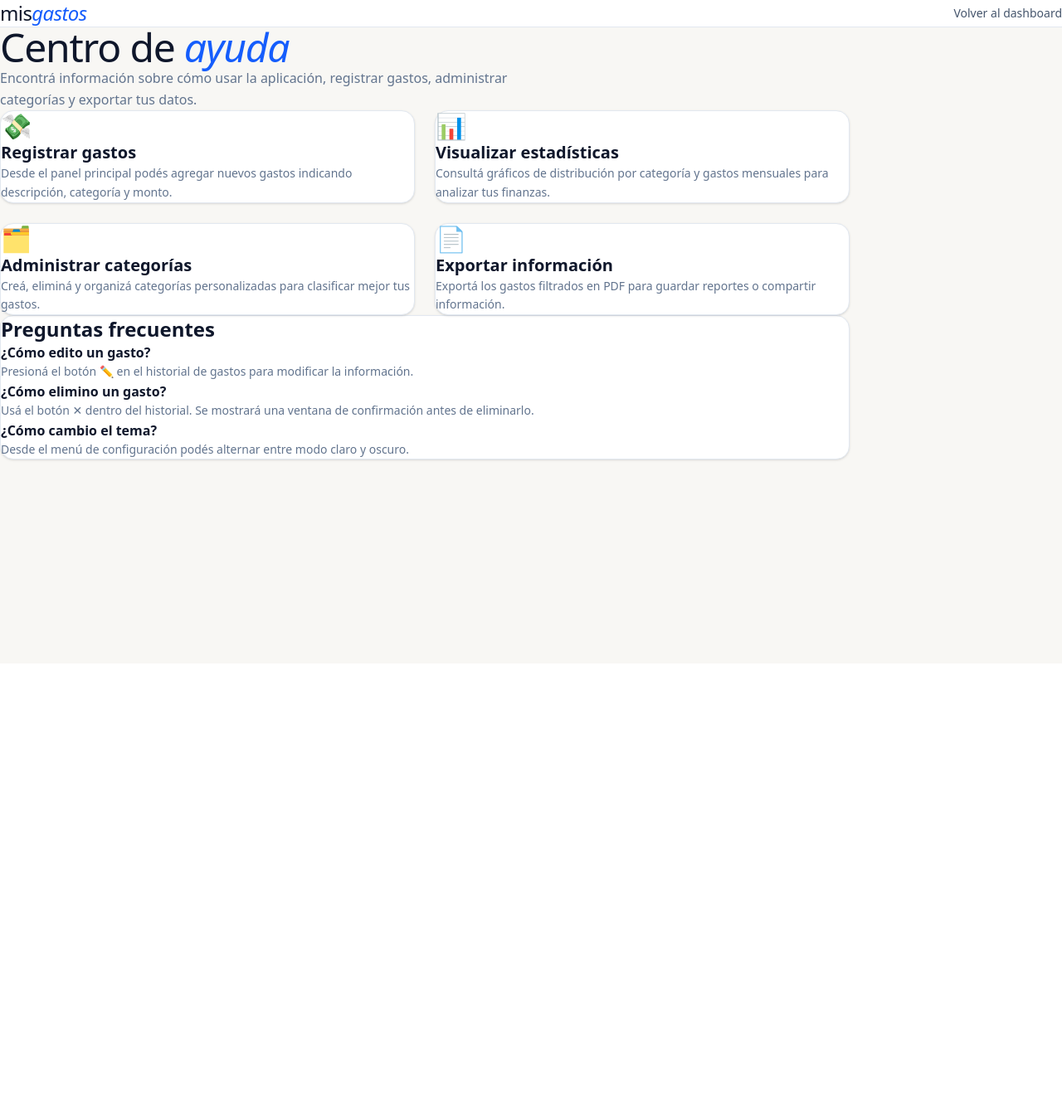
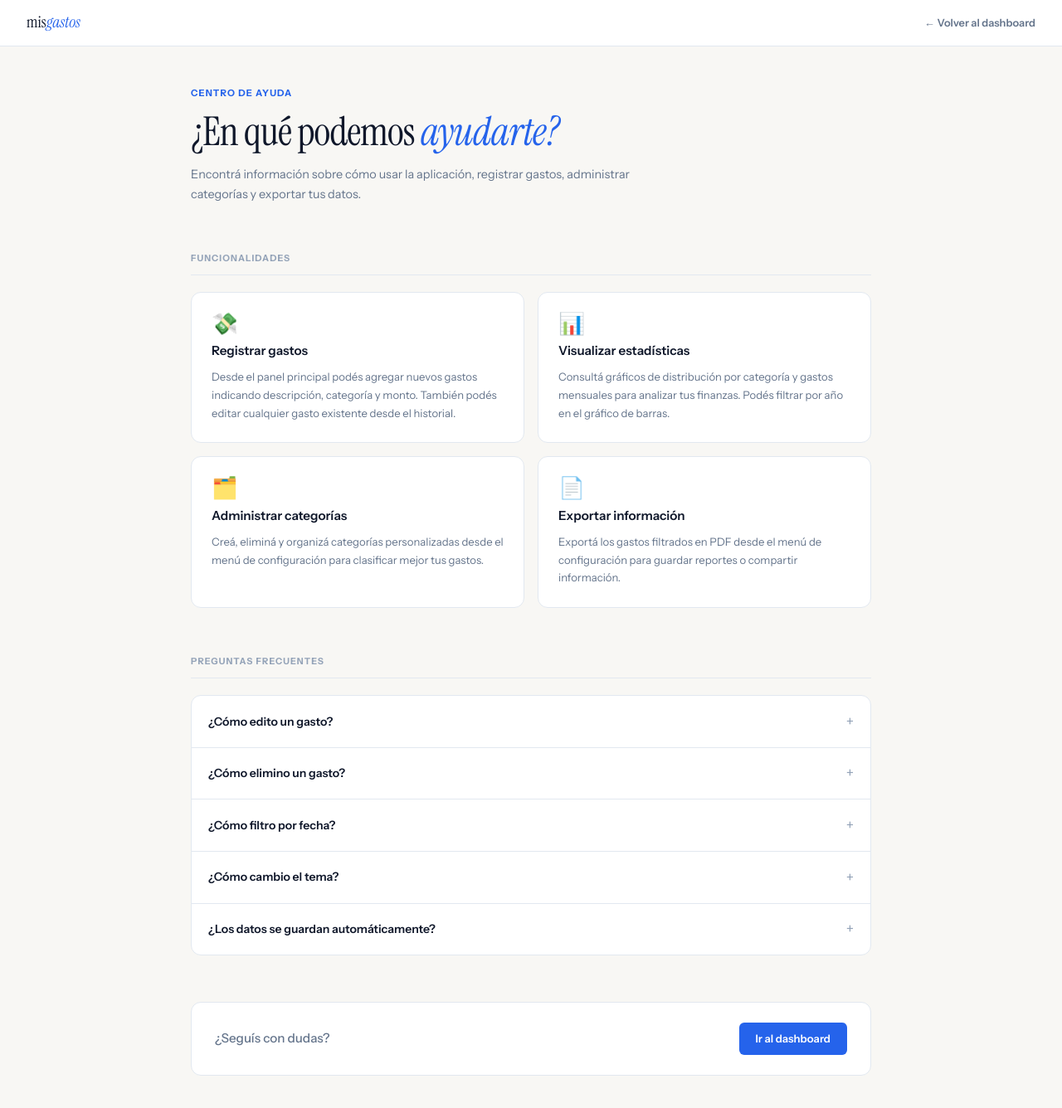
Before and after one commit to Nicolasperlo29/MisGastos, a Next.js app: page /help in a window 1280 px wide. Shown: the top 1336 px of the page at 83% size. Before the commit the page ends 800 px from the top, so only its background shows below. Built offline with nearby package versions, Linux system fonts and the light colour scheme.

Commit message:
mejorar estilos y diseño de la sección de ayuda

```diff
--- a/app/dashboard/page.tsx
+++ b/app/dashboard/page.tsx
@@ -425,9 +425,7 @@ export default function DashboardPage() {
             })}
           </span>
           <Link href="/help">
-            <button className={styles["d-help-btn"]}>
-              Ayuda
-            </button>
+            <button className={styles["d-help-btn"]}>Ayuda</button>
           </Link>
           <button onClick={handleLogout} className={styles["d-logout-btn"]}>
             Cerrar Sesión
--- /dev/null
+++ b/app/help/help.module.css
@@ -0,0 +1,273 @@
+.root {
+  min-height: 100vh;
+  background: var(--bg);
+  font-family: "Instrument Sans", sans-serif;
+  color: var(--text-primary);
+}
+
+/* HEADER */
+.header {
+  background: var(--surface);
+  border-bottom: 1px solid var(--border);
+  padding: 0 2rem;
+  height: 56px;
+  display: flex;
+  align-items: center;
+  justify-content: space-between;
+  position: sticky;
+  top: 0;
+  z-index: 10;
+}
+
+.logo {
+  font-family: "Instrument Serif", serif;
+  font-size: 1.2rem;
+  color: var(--text-primary);
+}
+
+.logo em {
+  font-style: italic;
+  color: #2563eb;
+}
+
+.back {
+  font-size: 0.8rem;
+  font-weight: 600;
+  color: var(--text-secondary);
+  text-decoration: none;
+  transition: color 0.15s;
+}
+
+.back:hover {
+  color: #2563eb;
+}
+
+/* MAIN */
+.main {
+  max-width: 860px;
+  margin: 0 auto;
+  padding: 3rem 1.25rem 5rem;
+  display: flex;
+  flex-direction: column;
+  gap: 3.5rem;
+}
+
+/* HERO */
+.hero {
+  display: flex;
+  flex-direction: column;
+  gap: 0.75rem;
+}
+
+.heroEyebrow {
+  font-size: 0.7rem;
+  font-weight: 700;
+  text-transform: uppercase;
+  letter-spacing: 0.1em;
+  color: #2563eb;
+}
+
+.heroTitle {
+  font-family: "Instrument Serif", serif;
+  font-size: clamp(2rem, 5vw, 3rem);
+  font-weight: 400;
+  color: var(--text-primary);
+  letter-spacing: -0.02em;
+  line-height: 1.1;
+  margin: 0;
+}
+
+.heroTitle em {
+  font-style: italic;
+  color: #2563eb;
+}
+
+.heroSub {
+  font-size: 0.9rem;
+  color: var(--text-secondary);
+  max-width: 540px;
+  line-height: 1.7;
+  margin: 0;
+}
+
+/* SECTIONS */
+.section {
+  display: flex;
+  flex-direction: column;
+  gap: 1.25rem;
+}
+
+.sectionTitle {
+  font-size: 0.68rem;
+  font-weight: 700;
+  text-transform: uppercase;
+  letter-spacing: 0.1em;
+  color: var(--text-muted);
+  margin: 0;
+  padding-bottom: 0.75rem;
+  border-bottom: 1px solid var(--border);
+}
+
+/* CARDS GRID */
+.grid {
+  display: grid;
+  grid-template-columns: repeat(2, 1fr);
+  gap: 1rem;
+}
+
+@media (max-width: 580px) {
+  .grid {
+    grid-template-columns: 1fr;
+  }
+}
+
+.card {
+  background: var(--surface);
+  border: 1px solid var(--border);
+  border-radius: 12px;
+  padding: 1.5rem;
+  display: flex;
+  flex-direction: column;
+  gap: 0.6rem;
+  transition:
+    border-color 0.15s,
+    box-shadow 0.15s;
+}
+
+.card:hover {
+  border-color: #93c5fd;
+  box-shadow: 0 4px 16px rgba(37, 99, 235, 0.07);
+}
+
+.cardIcon {
+  font-size: 1.6rem;
+  line-height: 1;
+}
+
+.cardTitle {
+  font-size: 0.95rem;
+  font-weight: 600;
+  color: var(--text-primary);
+  margin: 0;
+}
+
+.cardDesc {
+  font-size: 0.82rem;
+  color: var(--text-secondary);
+  line-height: 1.65;
+  margin: 0;
+}
+
+/* FAQ */
+.faqList {
+  display: flex;
+  flex-direction: column;
+  border: 1px solid var(--border);
+  border-radius: 12px;
+  overflow: hidden;
+  background: var(--surface);
+}
+
+.faqItem {
+  border-bottom: 1px solid var(--border);
+}
+
+.faqItem:last-child {
+  border-bottom: none;
+}
+
+.faqQuestion {
+  width: 100%;
+  background: none;
+  border: none;
+  padding: 1.1rem 1.25rem;
+  display: flex;
+  align-items: center;
+  justify-content: space-between;
+  gap: 1rem;
+  font-family: "Instrument Sans", sans-serif;
+  font-size: 0.875rem;
+  font-weight: 600;
+  color: var(--text-primary);
+  cursor: pointer;
+  text-align: left;
+  transition: background 0.12s;
+}
+
+.faqQuestion:hover {
+  background: var(--input-bg);
+}
+
+.faqChevron {
+  font-size: 1.1rem;
+  font-weight: 400;
+  color: var(--text-muted);
+  flex-shrink: 0;
+  transition: transform 0.2s;
+}
+
+.faqOpen .faqChevron {
+  color: #2563eb;
+}
+
+.faqAnswer {
+  padding: 0 1.25rem 1.1rem;
+  font-size: 0.82rem;
+  color: var(--text-secondary);
+  line-height: 1.7;
+  margin: 0;
+  animation: fadeDown 0.15s ease;
+}
+
+/* CTA */
+.cta {
+  display: flex;
+  align-items: center;
+  justify-content: space-between;
+  background: var(--surface);
+  border: 1px solid var(--border);
+  border-radius: 12px;
+  padding: 1.5rem 1.75rem;
+}
+
+@media (max-width: 480px) {
+  .cta {
+    flex-direction: column;
+    gap: 1rem;
+    text-align: center;
+  }
+}
+
+.ctaText {
+  font-size: 0.95rem;
+  font-weight: 500;
+  color: var(--text-secondary);
+  margin: 0;
+}
+
+.ctaBtn {
+  background: #2563eb;
+  color: #fff;
+  text-decoration: none;
+  border-radius: 6px;
+  padding: 0.6rem 1.25rem;
+  font-size: 0.82rem;
+  font-weight: 600;
+  transition: background 0.15s;
+  white-space: nowrap;
+}
+
+.ctaBtn:hover {
+  background: #1d4ed8;
+}
+
+@keyframes fadeDown {
+  from {
+    opacity: 0;
+    transform: translateY(-4px);
+  }
+  to {
+    opacity: 1;
+    transform: translateY(0);
+  }
+}
--- a/app/help/page.tsx
+++ b/app/help/page.tsx
@@ -1,112 +1,125 @@
+"use client";
+
+import { useState } from "react";
+import styles from "./help.module.css";
+
+const sections = [
+  {
+    icon: "💸",
+    title: "Registrar gastos",
+    description:
+      "Desde el panel principal podés agregar nuevos gastos indicando descripción, categoría y monto. También podés editar cualquier gasto existente desde el historial.",
+  },
+  {
+    icon: "📊",
+    title: "Visualizar estadísticas",
+    description:
+      "Consultá gráficos de distribución por categoría y gastos mensuales para analizar tus finanzas. Podés filtrar por año en el gráfico de barras.",
+  },
+  {
+    icon: "🗂️",
+    title: "Administrar categorías",
+    description:
+      "Creá, eliminá y organizá categorías personalizadas desde el menú de configuración para clasificar mejor tus gastos.",
+  },
+  {
+    icon: "📄",
+    title: "Exportar información",
+    description:
+      "Exportá los gastos filtrados en PDF desde el menú de configuración para guardar reportes o compartir información.",
+  },
+];
+
+const faqs = [
+  {
+    q: "¿Cómo edito un gasto?",
+    a: "Presioná el botón ✏️ en el historial de gastos. El formulario se cargará con los datos actuales para que puedas modificarlos.",
+  },
+  {
+    q: "¿Cómo elimino un gasto?",
+    a: "Usá el botón ✕ dentro del historial. Se mostrará una ventana de confirmación antes de eliminarlo definitivamente.",
+  },
+  {
+    q: "¿Cómo filtro por fecha?",
+    a: "En el historial encontrás filtros por mes, fecha desde y fecha hasta. Podés combinarlos o limpiarlos con el botón Limpiar.",
+  },
+  {
+    q: "¿Cómo cambio el tema?",
+    a: "Desde el menú ⚙️ Config en la barra superior podés alternar entre modo claro y oscuro. La preferencia se guarda automáticamente.",
+  },
+  {
+    q: "¿Los datos se guardan automáticamente?",
+    a: "Sí, cada gasto que registrás se guarda inmediatamente en la base de datos. No hace falta confirmar ni guardar manualmente.",
+  },
+];
+
 export default function HelpPage() {
+  const [openFaq, setOpenFaq] = useState<number | null>(null);
+
   return (
-    <div className="min-h-screen bg-[#f8f7f4] text-slate-900 font-sans">
-      <header className="border-b border-slate-200 bg-white px-8 py-4 flex items-center justify-between">
-        <h1 className="text-2xl tracking-tight">
-          mis<span className="italic text-blue-600">gastos</span>
-        </h1>
-
-        <a
-          href="/dashboard"
-          className="text-sm font-medium text-slate-600 hover:text-blue-600 transition"
-        >
-          Volver al dashboard
+    <div className={styles.root}>
+      <header className={styles.header}>
+        <span className={styles.logo}>
+          mis<em>gastos</em>
+        </span>
+        <a href="/dashboard" className={styles.back}>
+          ← Volver al dashboard
         </a>
       </header>
 
-      <main className="max-w-5xl mx-auto px-6 py-12">
-        <div className="mb-12">
-          <h2 className="text-5xl font-light tracking-tight mb-4">
-            Centro de <span className="italic text-blue-600">ayuda</span>
-          </h2>
-
-          <p className="text-slate-500 max-w-2xl leading-relaxed">
+      <main className={styles.main}>
+        <div className={styles.hero}>
+          <p className={styles.heroEyebrow}>Centro de ayuda</p>
+          <h1 className={styles.heroTitle}>
+            ¿En qué podemos <em>ayudarte?</em>
+          </h1>
+          <p className={styles.heroSub}>
             Encontrá información sobre cómo usar la aplicación, registrar
             gastos, administrar categorías y exportar tus datos.
           </p>
         </div>
 
-        <div className="grid md:grid-cols-2 gap-6">
-          <div className="bg-white border border-slate-200 rounded-2xl p-6 shadow-sm">
-            <div className="text-3xl mb-4">💸</div>
+        <section className={styles.section}>
+          <h2 className={styles.sectionTitle}>Funcionalidades</h2>
+          <div className={styles.grid}>
+            {sections.map((s, i) => (
+              <div key={i} className={styles.card}>
+                <div className={styles.cardIcon}>{s.icon}</div>
+                <h3 className={styles.cardTitle}>{s.title}</h3>
+                <p className={styles.cardDesc}>{s.description}</p>
+              </div>
+            ))}
+          </div>
+        </section>
 
-            <h3 className="text-xl font-semibold mb-2">Registrar gastos</h3>
+        <section className={styles.section}>
+          <h2 className={styles.sectionTitle}>Preguntas frecuentes</h2>
+          <div className={styles.faqList}>
+            {faqs.map((faq, i) => (
+              <div
+                key={i}
+                className={`${styles.faqItem} ${openFaq === i ? styles.faqOpen : ""}`}
+              >
+                <button
+                  className={styles.faqQuestion}
+                  onClick={() => setOpenFaq(openFaq === i ? null : i)}
+                >
+                  <span>{faq.q}</span>
+                  <span className={styles.faqChevron}>
+                    {openFaq === i ? "−" : "+"}
+                  </span>
+                </button>
+                {openFaq === i && <p className={styles.faqAnswer}>{faq.a}</p>}
+              </div>
+            ))}
+          </div>
+        </section>
 
-            <p className="text-slate-500 leading-relaxed text-sm">
-              Desde el panel principal podés agregar nuevos gastos indicando
-              descripción, categoría y monto.
-            </p>
-          </div>
-
-          <div className="bg-white border border-slate-200 rounded-2xl p-6 shadow-sm">
-            <div className="text-3xl mb-4">📊</div>
-
-            <h3 className="text-xl font-semibold mb-2">
-              Visualizar estadísticas
-            </h3>
-
-            <p className="text-slate-500 leading-relaxed text-sm">
-              Consultá gráficos de distribución por categoría y gastos mensuales
-              para analizar tus finanzas.
-            </p>
-          </div>
-
-          <div className="bg-white border border-slate-200 rounded-2xl p-6 shadow-sm">
-            <div className="text-3xl mb-4">🗂️</div>
-
-            <h3 className="text-xl font-semibold mb-2">
-              Administrar categorías
-            </h3>
-
-            <p className="text-slate-500 leading-relaxed text-sm">
-              Creá, eliminá y organizá categorías personalizadas para clasificar
-              mejor tus gastos.
-            </p>
-          </div>
-
-          <div className="bg-white border border-slate-200 rounded-2xl p-6 shadow-sm">
-            <div className="text-3xl mb-4">📄</div>
-
-            <h3 className="text-xl font-semibold mb-2">Exportar información</h3>
-
-            <p className="text-slate-500 leading-relaxed text-sm">
-              Exportá los gastos filtrados en PDF para guardar reportes o
-              compartir información.
-            </p>
-          </div>
-        </div>
-
-        <div className="mt-12 bg-white border border-slate-200 rounded-2xl p-8 shadow-sm">
-          <h3 className="text-2xl font-semibold mb-6">Preguntas frecuentes</h3>
-
-          <div className="space-y-6">
-            <div>
-              <h4 className="font-semibold mb-2">¿Cómo edito un gasto?</h4>
-
-              <p className="text-sm text-slate-500 leading-relaxed">
-                Presioná el botón ✏️ en el historial de gastos para modificar la
-                información.
-              </p>
-            </div>
-
-            <div>
-              <h4 className="font-semibold mb-2">¿Cómo elimino un gasto?</h4>
-
-              <p className="text-sm text-slate-500 leading-relaxed">
-                Usá el botón ✕ dentro del historial. Se mostrará una ventana de
-                confirmación antes de eliminarlo.
-              </p>
-            </div>
-
-            <div>
-              <h4 className="font-semibold mb-2">¿Cómo cambio el tema?</h4>
-
-              <p className="text-sm text-slate-500 leading-relaxed">
-                Desde el menú de configuración podés alternar entre modo claro y
-                oscuro.
-              </p>
-            </div>
-          </div>
+        <div className={styles.cta}>
+          <p className={styles.ctaText}>¿Seguís con dudas?</p>
+          <a href="/dashboard" className={styles.ctaBtn}>
+            Ir al dashboard
+          </a>
         </div>
       </main>
     </div>
```
